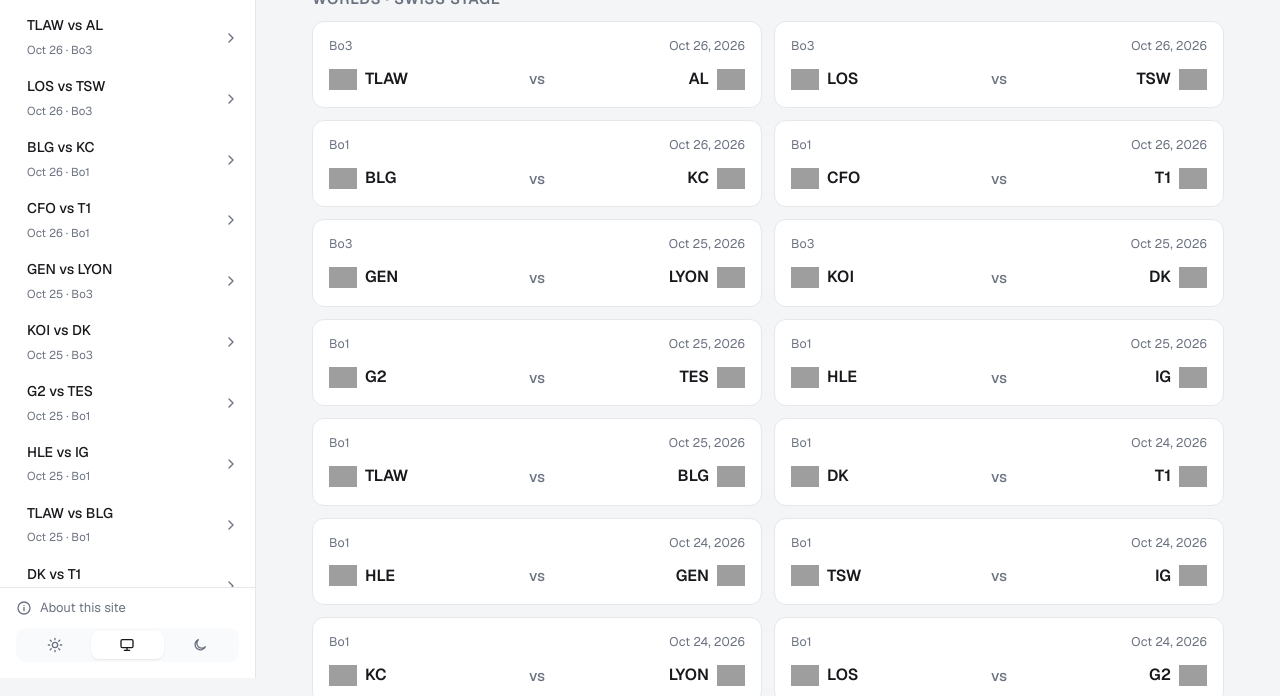
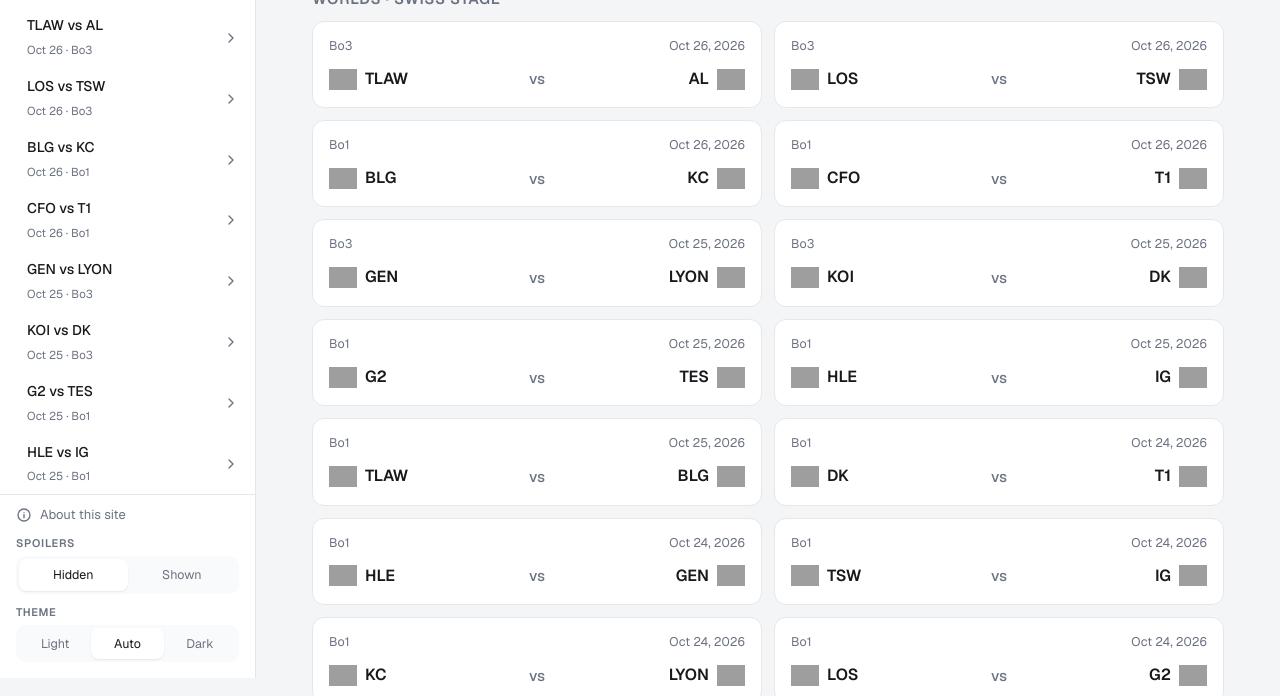
Before and after one commit to Raynasty66/hupu-lol-ratings, a website: page site/index.html in a window 1280 px wide. Shown: the part 122-818 px from the top of the page. Drawn offline with nearby package versions, Linux system fonts and the light colour scheme; grey boxes are pictures that could not be loaded.

Commit message:
Spoilers switch (hidden by default), labeled Light/Auto/Dark theme, review mode in pipeline

```diff
--- a/site/app.js
+++ b/site/app.js
@@ -60,6 +60,8 @@ async function load(path) {
   return cache.get(path);
 }
 
+let spoilers = false;
+
 // Match-page view settings.
 const view = { sort: "hot", lang: "en", q: "", searching: false, player: null, shown: PAGE };
 
@@ -91,7 +93,7 @@ function stageMatches(list, current) {
     const games = active ? `<div class="nav-games">${(current.tabs ?? [...m.games].sort((a, b) => a.name.localeCompare(b.name))).map((g) =>
       `<a href="#/m/${m.id}/${g.id}" class="${g.id === current.game ? "active" : ""}">${gameName(g.name)}</a>`).join("")}</div>` : "";
     return `<a class="nav-match ${active ? "active" : ""}" href="#/m/${m.id}">
-      <span><b>${esc(vs(m))}</b><small>${shortDate(m.start)} · ${bestOf(m)}</small></span>
+      <span><b>${esc(spoilers ? `${m.teams[0].name} ${m.teams[0].score}–${m.teams[1].score} ${m.teams[1].name}` : vs(m))}</b><small>${shortDate(m.start)} · ${bestOf(m)}</small></span>
       ${active ? ICON.chevron : ICON.right}</a>${games}`;
   }).join("");
 }
@@ -270,10 +272,12 @@ async function showHome() {
   app.innerHTML = `${header("Hupu LoL Ratings", `<p class="updated">Last updated: ${date(index.updated)}</p>`)}
     ${[...sections].map(([stage, list]) => `<h2 class="section">${esc(stage)}</h2><div class="cards">${list.map((m) => {
       const [a, b] = m.teams;
-      const side = (t, cls) => `<div class="team ${cls}">${cls === "away" ? esc(t.name) + img(t.logo) : img(t.logo) + esc(t.name)}</div>`;
+      const lost = (t) => spoilers && m.winner && t.id !== m.winner ? "lost" : "";
+      const side = (t, cls) => `<div class="team ${cls} ${lost(t)}">${cls === "away" ? esc(t.name) + img(t.logo) : img(t.logo) + esc(t.name)}</div>`;
       return `<a class="card" href="#/m/${m.id}">
         <div class="meta"><span>${bestOf(m)}</span><span>${date(m.start)}</span></div>
-        <div class="versus">${side(a, "left")}<div class="score vs">vs</div>${side(b, "away")}</div>
+        <div class="versus">${side(a, "left")}${spoilers ? `<div class="score">${a.score} – ${b.score}</div>` : `<div class="score vs">vs</div>`}${side(b, "away")}</div>
+        ${spoilers ? standoutsRow(m, m).replace("picks match-picks", "picks") : ""}
       </a>`;
     }).join("")}</div>`).join("")}`;
 }
@@ -359,7 +363,18 @@ function applyTheme(mode) {
 document.querySelectorAll("[data-theme-set]").forEach((b) => b.addEventListener("click", () => applyTheme(b.dataset.themeSet)));
 applyTheme(document.documentElement.dataset.theme ?? "system");
 
-async function route() {
+// Spoilers: hidden by default; when shown, scores and MVP/LVP also appear in the sidebar and on the home cards.
+function applySpoilers(on, rerender) {
+  spoilers = on;
+  try { localStorage.setItem("spoilers", on ? "on" : "off"); } catch {}
+  document.querySelectorAll("[data-spoilers]").forEach((b) => b.setAttribute("aria-pressed", String((b.dataset.spoilers === "on") === on)));
+  if (rerender) route(false);
+}
+document.querySelectorAll("[data-spoilers]").forEach((b) => b.addEventListener("click", () => applySpoilers(b.dataset.spoilers === "on", true)));
+try { spoilers = localStorage.getItem("spoilers") === "on"; } catch {}
+applySpoilers(spoilers, false);
+
+async function route(scroll) {
   const [, kind, a, b] = location.hash.split("/");
   try {
     if (kind === "m") await showMatch(a, b);
@@ -368,7 +383,7 @@ async function route() {
   } catch {
     app.innerHTML = `<p class="empty">Couldn't load that page.</p>`;
   }
-  window.scrollTo(0, 0);
+  if (scroll !== false) window.scrollTo(0, 0);
 }
 
 addEventListener("hashchange", route);
--- a/site/index.html
+++ b/site/index.html
@@ -27,10 +27,20 @@
       <nav id="nav" aria-label="Matches"></nav>
       <div class="side-foot">
         <a href="#/about"><svg viewBox="0 0 24 24" aria-hidden="true"><circle cx="12" cy="12" r="9"/><path d="M12 11v5M12 8h.01"/></svg>About this site</a>
-        <div class="theme" role="group" aria-label="Theme">
-          <button data-theme-set="light" aria-label="Light"><svg viewBox="0 0 24 24"><circle cx="12" cy="12" r="4"/><path d="M12 2v2M12 20v2M4.9 4.9l1.4 1.4M17.7 17.7l1.4 1.4M2 12h2M20 12h2M4.9 19.1l1.4-1.4M17.7 6.3l1.4-1.4"/></svg></button>
-          <button data-theme-set="system" aria-label="System"><svg viewBox="0 0 24 24"><rect x="3" y="4" width="18" height="12" rx="2"/><path d="M8 20h8M12 16v4"/></svg></button>
-          <button data-theme-set="dark" aria-label="Dark"><svg viewBox="0 0 24 24"><path d="M20 14.5A8 8 0 1 1 9.5 4a6.5 6.5 0 0 0 10.5 10.5z"/></svg></button>
+        <div class="setting">
+          <span>Spoilers</span>
+          <div class="theme two" role="group" aria-label="Spoilers">
+            <button data-spoilers="off">Hidden</button>
+            <button data-spoilers="on">Shown</button>
+          </div>
+        </div>
+        <div class="setting">
+          <span>Theme</span>
+          <div class="theme" role="group" aria-label="Theme">
+            <button data-theme-set="light">Light</button>
+            <button data-theme-set="system" title="Follow your device's setting">Auto</button>
+            <button data-theme-set="dark">Dark</button>
+          </div>
         </div>
       </div>
     </aside>
--- a/site/style.css
+++ b/site/style.css
@@ -232,3 +232,7 @@ main { min-width: 0; padding: 28px 56px 60px; max-width: 1100px; }
 .stage-list .nav-match { padding-left: 24px; }
 .match-picks { margin-top: 14px; max-width: 560px; border-top: 0; padding-top: 0; }
 .versus .vs { color: var(--muted-fg); font-weight: 500; font-size: 15px; }
+.setting { display: grid; gap: 4px; }
+.setting > span { font-size: 11px; font-weight: 600; letter-spacing: 0.06em; text-transform: uppercase; color: var(--muted-fg); }
+.theme button { font-size: 12.5px; }
+.theme.two { grid-template-columns: repeat(2, 1fr); }
```
Also changed, not shown: pipeline/translate.js (+33 -8 lines).
